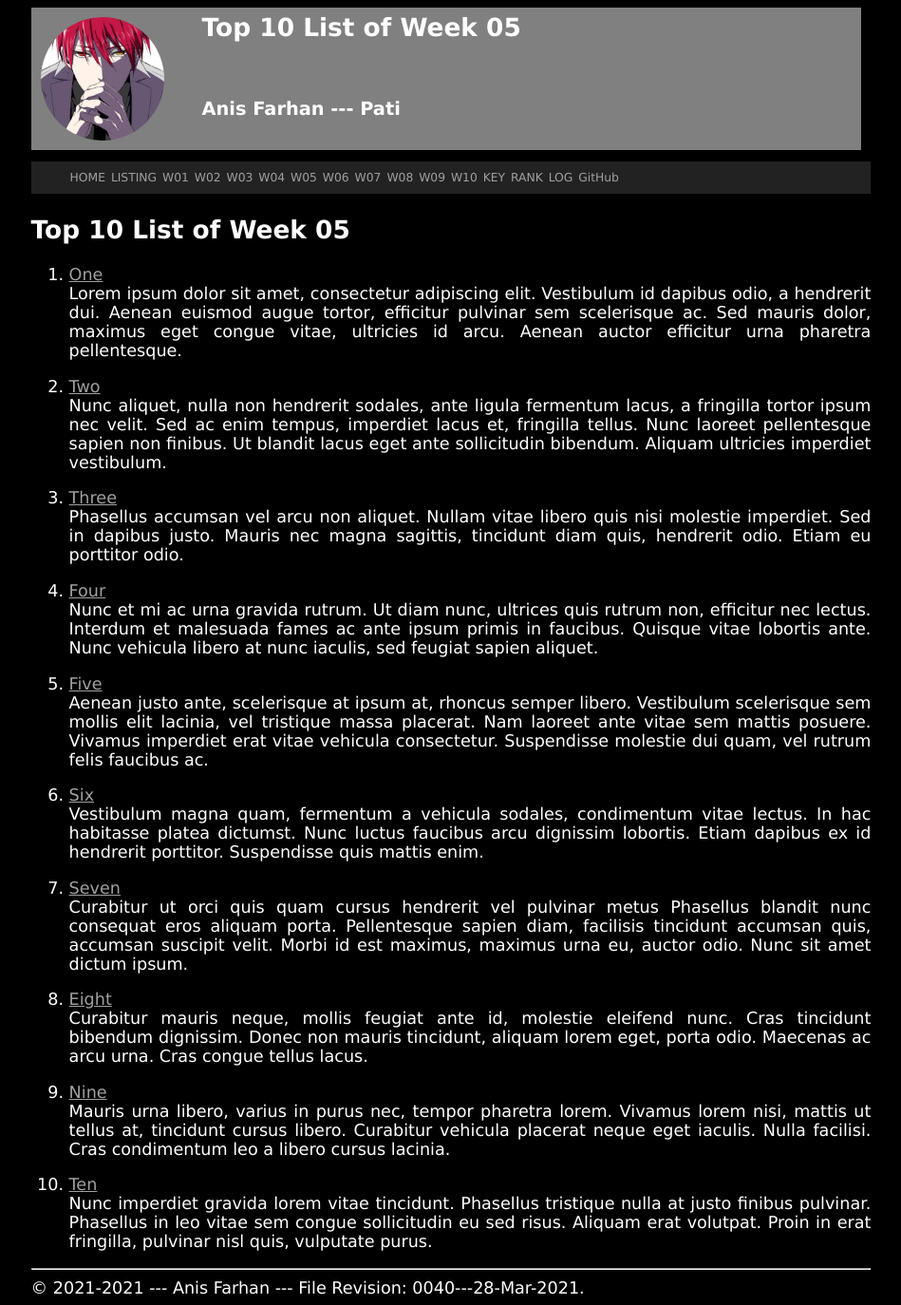
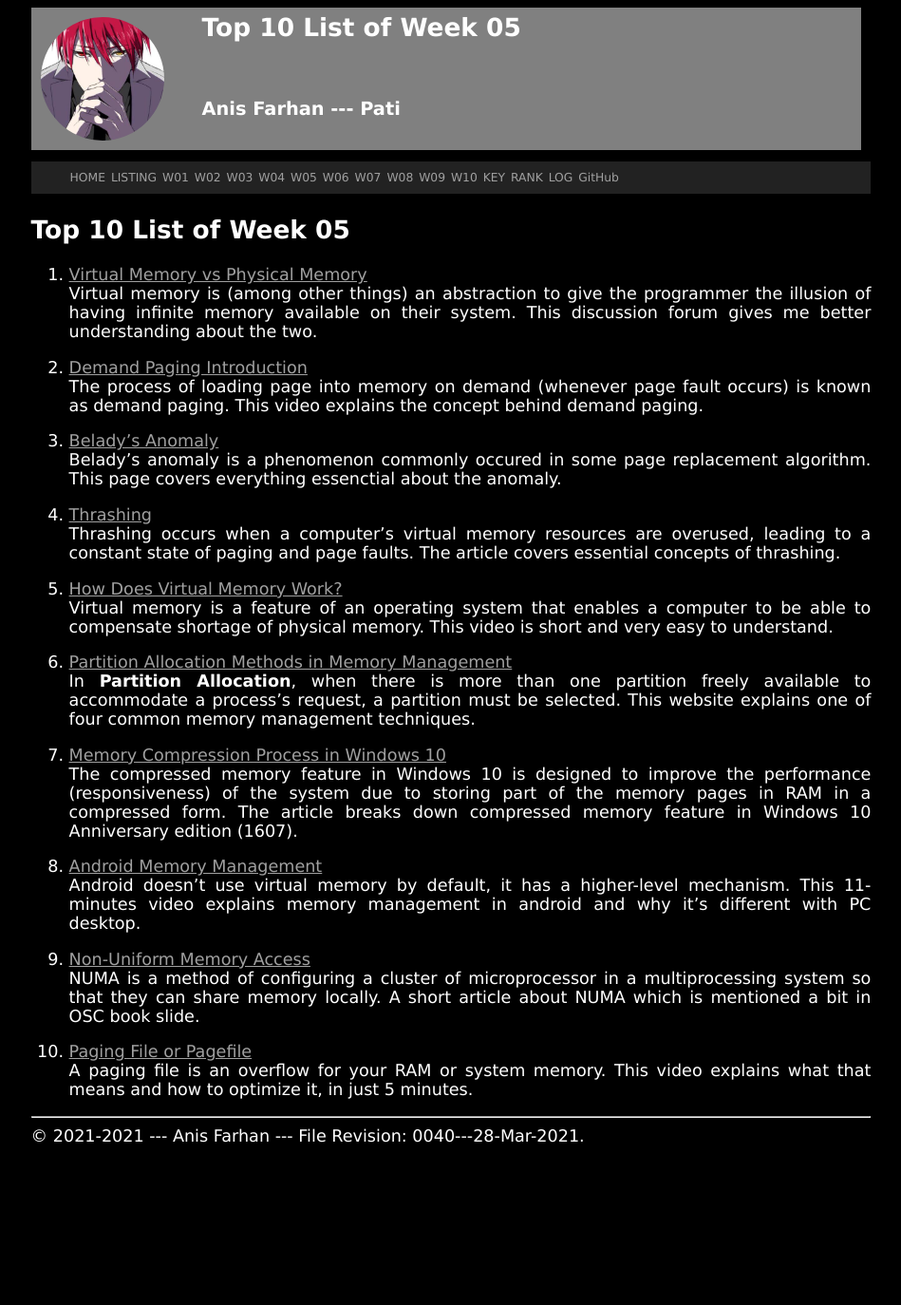
Before and after one commit to anisfarhan/os211, a Jekyll site: the page built from w05.md, in a window 1280 px wide. Shown: the whole page at 95% size, without its empty margins (165-1114 px from the left). Built offline with Jekyll 4.4.1, drawn with Linux system fonts in a browser that asks for light colours; our own code applies the rules of GitHub Pages for plain Markdown files; after the commit the page ends 1214 px from its top, so only the background shows below that.

Commit message:
OS211 anisfarhan

```diff
--- a/TXT/myrank.txt
+++ b/TXT/myrank.txt
@@ -13,3 +13,7 @@ ZCZC W02 antoniusanggito
 ZCZC W03 aryaputr213
 ZCZC W03 annisadevin
 ZCZC W03 ardi-nusantara
+# Week 04
+ZCZC W04 antoniusanggito
+ZCZC W04 aryudaokta
+ZCZC W04 astriddiany
--- a/w05.md
+++ b/w05.md
@@ -5,72 +5,32 @@ permalink: /W05/
 
 # Top 10 List of Week 05
 
-1. [One](https://en.wikipedia.org/wiki/1)<br>
-Lorem ipsum dolor sit amet, consectetur adipiscing elit.
-Vestibulum id dapibus odio, a hendrerit dui.
-Aenean euismod augue tortor, efficitur pulvinar sem scelerisque ac.
-Sed mauris dolor, maximus eget congue vitae, ultricies id arcu.
-Aenean auctor efficitur urna pharetra pellentesque.
+1. [Virtual Memory vs Physical Memory](https://stackoverflow.com/questions/14347206/what-are-the-differences-between-virtual-memory-and-physical-memory)<br>
+Virtual memory is (among other things) an abstraction to give the programmer the illusion of having infinite memory available on their system. This discussion forum gives me better understanding about the two.
 
-2. [Two](https://en.wikipedia.org/wiki/2)<br>
-Nunc aliquet, nulla non hendrerit sodales, ante ligula fermentum lacus, a fringilla tortor ipsum nec velit.
-Sed ac enim tempus, imperdiet lacus et, fringilla tellus.
-Nunc laoreet pellentesque sapien non finibus.
-Ut blandit lacus eget ante sollicitudin bibendum.
-Aliquam ultricies imperdiet vestibulum.
+2. [Demand Paging Introduction](https://www.youtube.com/watch?v=aOz3YMfEo1o)<br>
+The process of loading page into memory on demand (whenever page fault occurs) is known as demand paging. This video explains the concept behind demand paging.
 
-3. [Three](https://en.wikipedia.org/wiki/3)<br>
-Phasellus accumsan vel arcu non aliquet.
-Nullam vitae libero quis nisi molestie imperdiet.
-Sed in dapibus justo.
-Mauris nec magna sagittis, tincidunt diam quis, hendrerit odio.
-Etiam eu porttitor odio.
+3. [Belady's Anomaly](https://www.geeksforgeeks.org/beladys-anomaly-in-page-replacement-algorithms/)<br>
+Belady's anomaly is a phenomenon commonly occured in some page replacement algorithm. This page covers everything essenctial about the anomaly.
 
-4. [Four](https://en.wikipedia.org/wiki/4)<br>
-Nunc et mi ac urna gravida rutrum.
-Ut diam nunc, ultrices quis rutrum non, efficitur nec lectus.
-Interdum et malesuada fames ac ante ipsum primis in faucibus.
-Quisque vitae lobortis ante.
-Nunc vehicula libero at nunc iaculis, sed feugiat sapien aliquet.
+4. [Thrashing](https://www.studytonight.com/operating-system/thrashing-in-operating-system)<br>
+Thrashing occurs when a computer's virtual memory resources are overused, leading to a constant state of paging and page faults. The article covers essential concepts of thrashing.
 
-5. [Five](https://en.wikipedia.org/wiki/5)<br>
-Aenean justo ante, scelerisque at ipsum at, rhoncus semper libero.
-Vestibulum scelerisque sem mollis elit lacinia, vel tristique massa placerat.
-Nam laoreet ante vitae sem mattis posuere.
-Vivamus imperdiet erat vitae vehicula consectetur.
-Suspendisse molestie dui quam, vel rutrum felis faucibus ac.
+5. [How Does Virtual Memory Work?](https://www.youtube.com/watch?v=59rEMnKWoS4)<br>
+Virtual memory is a feature of an operating system that enables a computer to be able to compensate shortage of physical memory. This video is short and very easy to understand.
 
-6. [Six](https://en.wikipedia.org/wiki/6)<br>
-Vestibulum magna quam, fermentum a vehicula sodales, condimentum vitae lectus.
-In hac habitasse platea dictumst.
-Nunc luctus faucibus arcu dignissim lobortis.
-Etiam dapibus ex id hendrerit porttitor.
-Suspendisse quis mattis enim.
+6. [Partition Allocation Methods in Memory Management](https://www.geeksforgeeks.org/partition-allocation-methods-in-memory-management/)<br>
+In **Partition Allocation**, when there is more than one partition freely available to accommodate a process’s request, a partition must be selected. This website explains one of four common memory management techniques.
 
-7. [Seven](https://en.wikipedia.org/wiki/7)<br>
-Curabitur ut orci quis quam cursus hendrerit vel pulvinar metus
-Phasellus blandit nunc consequat eros aliquam porta.
-Pellentesque sapien diam, facilisis tincidunt accumsan quis, accumsan suscipit velit.
-Morbi id est maximus, maximus urna eu, auctor odio.
-Nunc sit amet dictum ipsum.
+7. [Memory Compression Process in Windows 10](http://woshub.com/memory-compression-process-high-usage-windows-10)<br>
+The compressed memory feature in Windows 10 is designed to improve the performance (responsiveness) of the system due to storing part of the memory pages in RAM in a compressed form. The article breaks down compressed memory feature in Windows 10 Anniversary edition (1607).
 
-8. [Eight](https://en.wikipedia.org/wiki/8)<br>
-Curabitur mauris neque, mollis feugiat ante id, molestie eleifend nunc.
-Cras tincidunt bibendum dignissim.
-Donec non mauris tincidunt, aliquam lorem eget, porta odio.
-Maecenas ac arcu urna.
-Cras congue tellus lacus.
+8. [Android Memory Management](https://www.youtube.com/watch?v=LEbKFLbUNzM)<br>
+Android doesn't use virtual memory by default, it has a higher-level mechanism. This 11-minutes video explains memory management in android and why it's different with PC desktop.
 
-9. [Nine](https://en.wikipedia.org/wiki/9)<br>
-Mauris urna libero, varius in purus nec, tempor pharetra lorem.
-Vivamus lorem nisi, mattis ut tellus at, tincidunt cursus libero.
-Curabitur vehicula placerat neque eget iaculis.
-Nulla facilisi.
-Cras condimentum leo a libero cursus lacinia.
+9. [Non-Uniform Memory Access](https://whatis.techtarget.com/definition/NUMA-non-uniform-memory-access)<br>
+NUMA is a method of configuring a cluster of microprocessor in a multiprocessing system so that they can share memory locally. A short article about NUMA which is mentioned a bit in OSC book slide.
 
-10. [Ten](https://en.wikipedia.org/wiki/10)<br>
-Nunc imperdiet gravida lorem vitae tincidunt.
-Phasellus tristique nulla at justo finibus pulvinar.
-Phasellus in leo vitae sem congue sollicitudin eu sed risus.
-Aliquam erat volutpat.
-Proin in erat fringilla, pulvinar nisl quis, vulputate purus.
+10. [Paging File or Pagefile](https://www.youtube.com/watch?v=1VDP5TCAK2c&t=11s)<br>
+A paging file is an overflow for your RAM or system memory. This video explains what that means and how to optimize it, in just 5 minutes.
```
Also changed, not shown: TXT/mylog.txt (+40 -36 lines).
